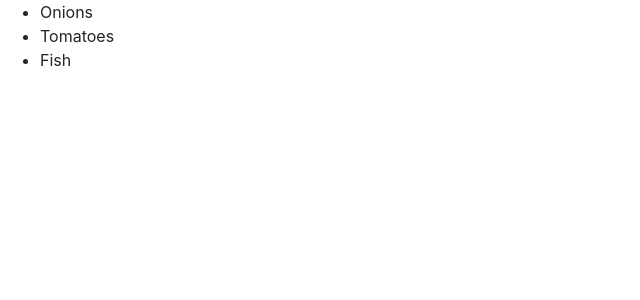
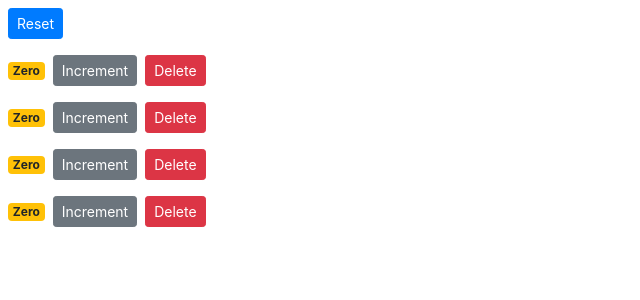
Before and after one commit to frostyblok/ReactApp, a React (Create React App) app in the folder items-counter/: page / in a window 1280 px wide. Shown: the top 300 px of the page, without its empty margins (0-640 px from the left). Built offline with nearby package versions, Linux system fonts and the light colour scheme.

Commit message:
(feature) Adds new counters component

```diff
--- a/items-counter/src/components/counter.jsx
+++ b/items-counter/src/components/counter.jsx
@@ -1,27 +1,47 @@
-import React, { Component } from 'react';
+import React, { Component } from "react";
 
-class Counter extends Component {
+class Value extends Component {
   state = {
-    count: 0,
-    tags: ['Onions', 'Tomatoes', 'Fish']
+    value: this.props.counter.value,
+    id: this.props.id
   };
 
-  renderTags() {
-    if (this.state.tags.length === 0) {
-      return <p>There are no tags, fool!</p>
-    }
-    return <ul>{this.state.tags.map(tag => <li key={tag}>{tag}</li>)}</ul>
+  handleIncrement = () => {
+    this.setState({ value: this.state.value + 1 });
+  };
+
+  /** Whenever you need to pass an argument to an even handler, you use a helper method like
+  doHandleIncrement = () => {
+    this.handleIncrement({id:1})
+  }
+  and you refrence the doHandleIncrement function.
+  Or you simple pass an arrow function to the onClick attribute and call the event handler
+  */
+  render() {
+    return (
+      <div>
+        <span className={this.getBadgeClasses()}>{this.formatValue()}</span>
+        <button
+          onClick={this.handleIncrement}
+          className="btn btn-secondary btn-sm"
+        >
+          Increment
+        </button>
+        <button onClick={() => this.props.onDelete(this.props.counter.id)} className="btn btn-danger btn-sm m-2">Delete</button>
+      </div>
+    );
   }
 
-  render() {
+  getBadgeClasses() {
+    let classes = "badge m-2 badge-";
+    classes += this.state.value === 0 ? "warning" : "primary";
+    return classes;
+  }
 
-    return (
-      <React.Fragment>
-        {this.state.tags.length === 0 && "Please create a new tag"}
-        {this.renderTags()}
-      </React.Fragment>
-    );
+  formatValue() {
+    const { value } = this.state;
+    return value === 0 ? "Zero" : value;
   }
 }
 
-export default Counter;
+export default Value;
--- /dev/null
+++ b/items-counter/src/components/counters.jsx
@@ -0,0 +1,44 @@
+import React, { Component } from "react";
+import Counter from "./counter";
+
+class Counters extends Component {
+  state = {
+    counters: [
+      { id: 1, value: 0 },
+      { id: 2, value: 0 },
+      { id: 3, value: 0 },
+      { id: 4, value: 0 }
+    ]
+  };
+
+  handleReset = () => {
+    const counters  = this.state.counters.map(element => {
+      element.value = 0;
+      return element;
+    });
+    this.setState({counters});
+  };
+
+  handleDelete = (counterId) => {
+    const counters = this.state.counters.filter(element => element.id !== counterId);
+    this.setState({counters});
+    console.log("Delete handled successfully", counterId);
+  };
+
+  render() {
+    return (
+      <div>
+        <button onClick={this.handleReset} className="btn btn-primary btn-sm m-2">Reset</button>
+        {this.state.counters.map(counter => (
+          <Counter
+            key={counter.id}
+            onDelete={this.handleDelete}
+            counter={counter}
+          />
+        ))}
+      </div>
+    );
+  }
+}
+
+export default Counters;
--- a/items-counter/src/index.js
+++ b/items-counter/src/index.js
@@ -4,9 +4,10 @@
 // import App from './App';
 import * as serviceWorker from './serviceWorker';
 import 'bootstrap/dist/css/bootstrap.css';
-import Counter from './components/counter';
+// import Counter from './components/counter';
+import Counters from './components/counters';
 
-ReactDOM.render(<Counter />, document.getElementById('root'));
+ReactDOM.render(<Counters />, document.getElementById('root'));
 
 // If you want your app to work offline and load faster, you can change
 // unregister() to register() below. Note this comes with some pitfalls.
```
